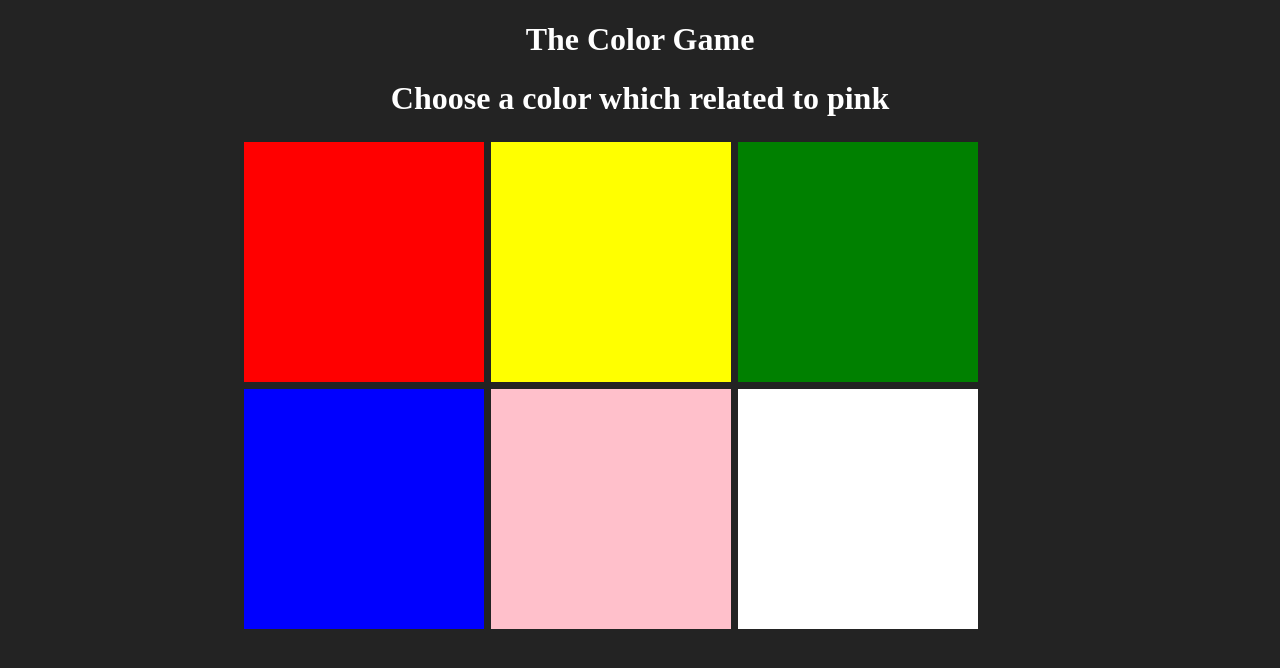
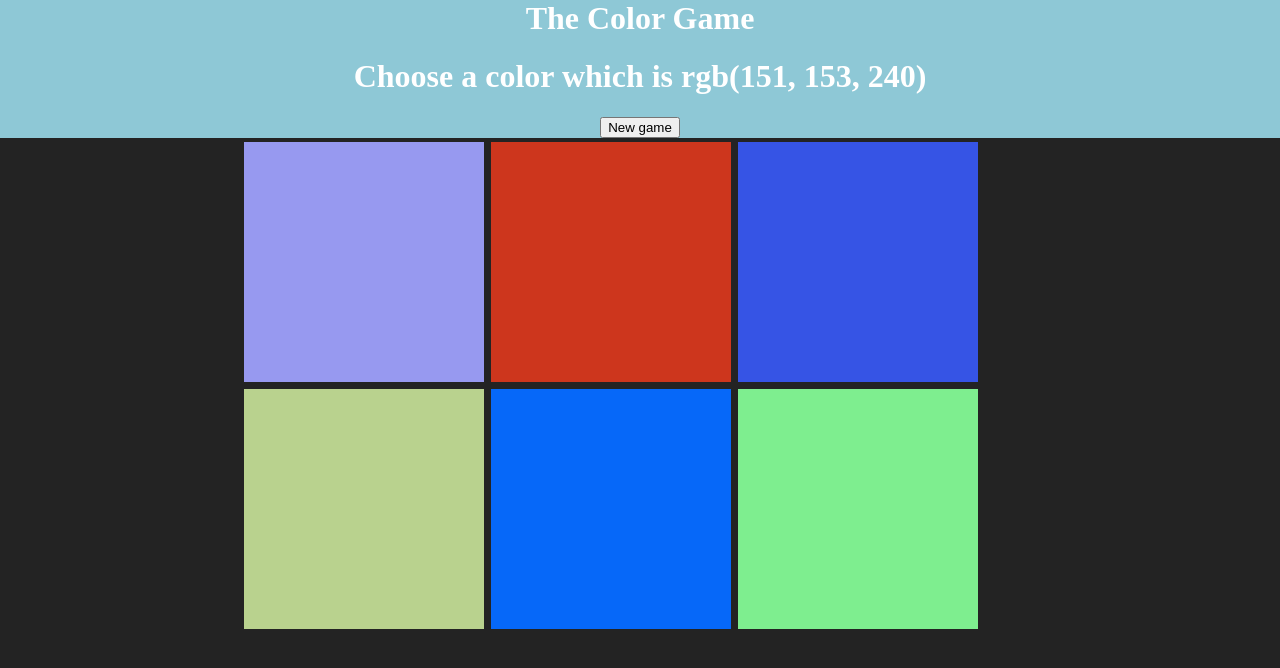
Before and after one commit to tuansong/colorGame, a plain HTML site: page colorGame.html in a window 1280 px wide. Drawn offline with Linux system fonts and the light colour scheme.

Commit message:
Almost done

```diff
--- a/colorGame.html
+++ b/colorGame.html
@@ -8,9 +8,13 @@
     <link rel="stylesheet" href="style.css">
 </head>
 <body>
-    <h1>The Color Game </h1>
-    <h1>Choose a color which related to <span id="guessColor"></span></h1>
-    <div class="container">
+    <header>
+        <h1 style="margin-top: 0px">The Color Game </h1>
+        <h1>Choose a color which is <span id="guessColor"></span></h1>
+        <button id="reset">New game</button>
+    </header>
+
+    <div id="container">
         <div class="square"></div>
         <div class="square"></div>
         <div class="square"></div>
--- a/colorGame.js
+++ b/colorGame.js
@@ -1,28 +1,68 @@
-var color = [
-    "red",
-    "yellow",
-    "green",
-    "blue",
-    "pink",
-    "white",
-]
+var square = document.getElementsByClassName("square");
+var guessingColor;
+var reset = document.getElementById("reset");
+var colors;
 
-var correctColor = "pink";
+// Generating a random color
+function getRandomColor(){
+    var r = Math.floor(Math.random() * 256);
+    var g = Math.floor(Math.random() * 256);
+    var b = Math.floor(Math.random() * 256);
+    return "rgb(" + r + ", " + b + ", " + g + ")";
+}
+// Setup new game
+function createColor(num){
+    arr=[];
+    for(let i = 0; i<num; i++){
+        arr.push(getRandomColor());
+    }
+    return arr;
+}
+colors = createColor(6);
 
-document.getElementById("guessColor").textContent = correctColor;
+// Assign guessingColor by random method of colors array
+function guessingColor(){
+    var x = Math.floor(Math.random() * 6);
+    return colors[x];
+}
 
-var square = document.querySelectorAll(".square");
+guessingColor = guessingColor();
 
-for (var i = 0; i<color.length; i++){
-    square[i].style.backgroundColor = color[i];
+//Display all color
+document.getElementById("guessColor").textContent = guessingColor;
+//Add clicking event
+for (let i = 0; i < colors.length; i++){
+    square[i].style.backgroundColor = colors[i];
     square[i].addEventListener("click", function(){
-        var guess = this.style.backgroundColor;
-        if (guess === correctColor){
-            alert("Correct");
-        }
+        var selectedColor = this.style.backgroundColor;
+        if(selectedColor == guessingColor){
+              alert("You win");
+          }
         else {
-            alert("Wrong");
             this.classList.add("wrongSquare");
-        }
-    })
+         }
+    });
 }
+
+// function reload() {
+//     colors = createColor(6);
+//     guessingColor = guessingColor();
+// }
+
+//reset.addEventListener("click",reload());
+
+// var square = document.querySelectorAll(".square");
+
+// for (var i = 0; i<color.length; i++){
+//     square[i].style.backgroundColor = color[i];
+//     square[i].addEventListener("click", function(){
+//         var guess = this.style.backgroundColor;
+//         if (guess === correctColor){
+//             alert("Correct");
+//         }
+//         else {
+//             alert("Wrong");
+//             this.classList.add("wrongSquare");
+//         }
+//     })
+// }
--- a/style.css
+++ b/style.css
@@ -1,5 +1,11 @@
 body {
     background-color: #232323;
+    margin: 0px;
+}
+
+header {
+    background-color: rgb(142, 200, 214);
+    text-align: center;
 }
 
 .square {
@@ -10,7 +16,7 @@ body {
     margin: 3.66px;
 }
 
-.container {
+#container {
     max-width: 800px;
     margin: 0px auto;
 }
```
